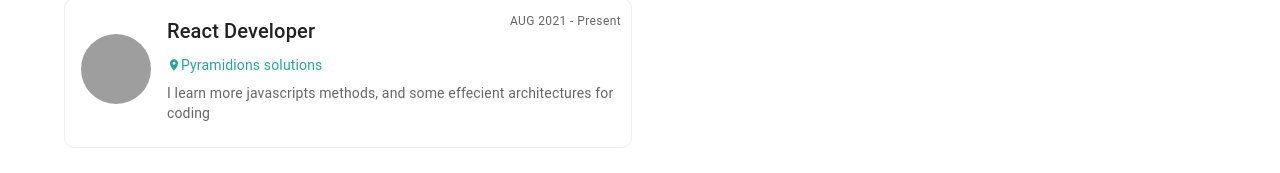
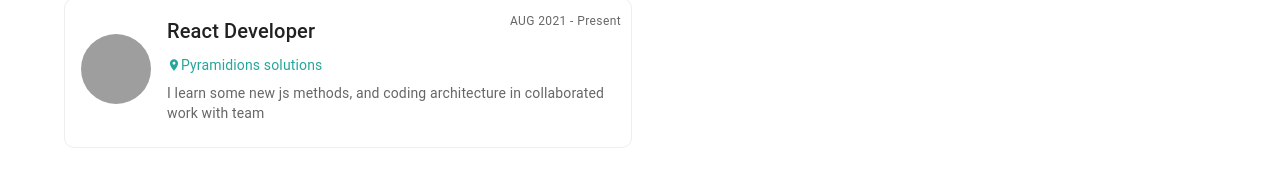
Before and after one commit to SivaPrakasam7/Portfolio, a React (Vite) app: page / in a window 1280 px wide. Shown: the part 1602-1775 px from the top of the page. Built offline with nearby package versions, Linux system fonts and the light colour scheme; grey boxes are pictures that could not be loaded.

Commit message:
experience update

```diff
--- a/src/constants/experience.ts
+++ b/src/constants/experience.ts
@@ -5,6 +5,6 @@ export const EXPERIENCE = [
     time: "AUG 2021 - Present",
     company: "Pyramidions solutions",
     description:
-      "I learn more javascripts methods, and some effecient architectures for coding",
+      "I learn some new js methods, and coding architecture in collaborated work with team",
   },
 ];
```
